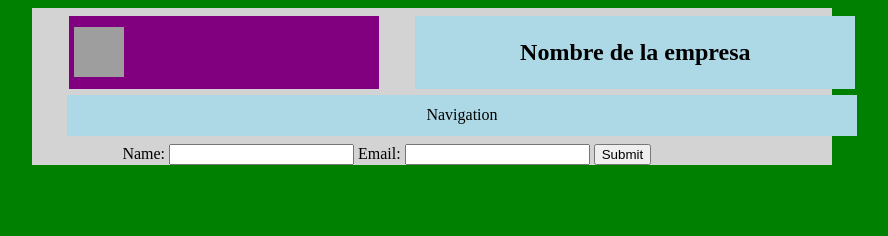
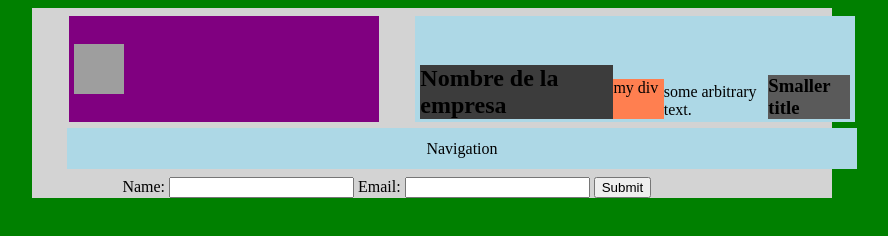
Before and after one commit to alu0101056944/sytwc-sass, a website: page public/index.html in a window 1280 px wide. Shown: the whole page, without its empty margins (208-1096 px from the left). Drawn offline with Linux system fonts and the light colour scheme; grey boxes are pictures that could not be loaded.

Commit message:
Experiment with the align-items of .namediv lead to conclusionn.
I was not taking into account the default <h2> margins.

```diff
--- a/public/index.html
+++ b/public/index.html
@@ -12,6 +12,9 @@
       </div>
       <div class="namediv">
         <h2>Nombre de la empresa</h2>
+        <div>my div</div>
+        some arbitrary text.
+        <h3>Smaller title</h3>
       </div>
       <nav>Navigation</nav>
     </header>
--- a/public/styles/_base.scss
+++ b/public/styles/_base.scss
@@ -41,7 +41,19 @@ body {
     .namediv {
       @extend %common-header;
       width: 430px;
-      align-items: flex-start;
+      align-items: flex-end;
+      height: 100px;
+      @for $i from 1 to 6 {
+        h#{$i} {
+          margin: 0;
+          background-color: rgb($i * 30, $i * 30, $i * 30);
+        }
+      }
+      div {
+        width: 60px;
+        height: 40px;
+        background-color: coral;
+      }
     }
 
     nav {
```
Also changed, not shown: public/styles/main.css, 1 other file.
